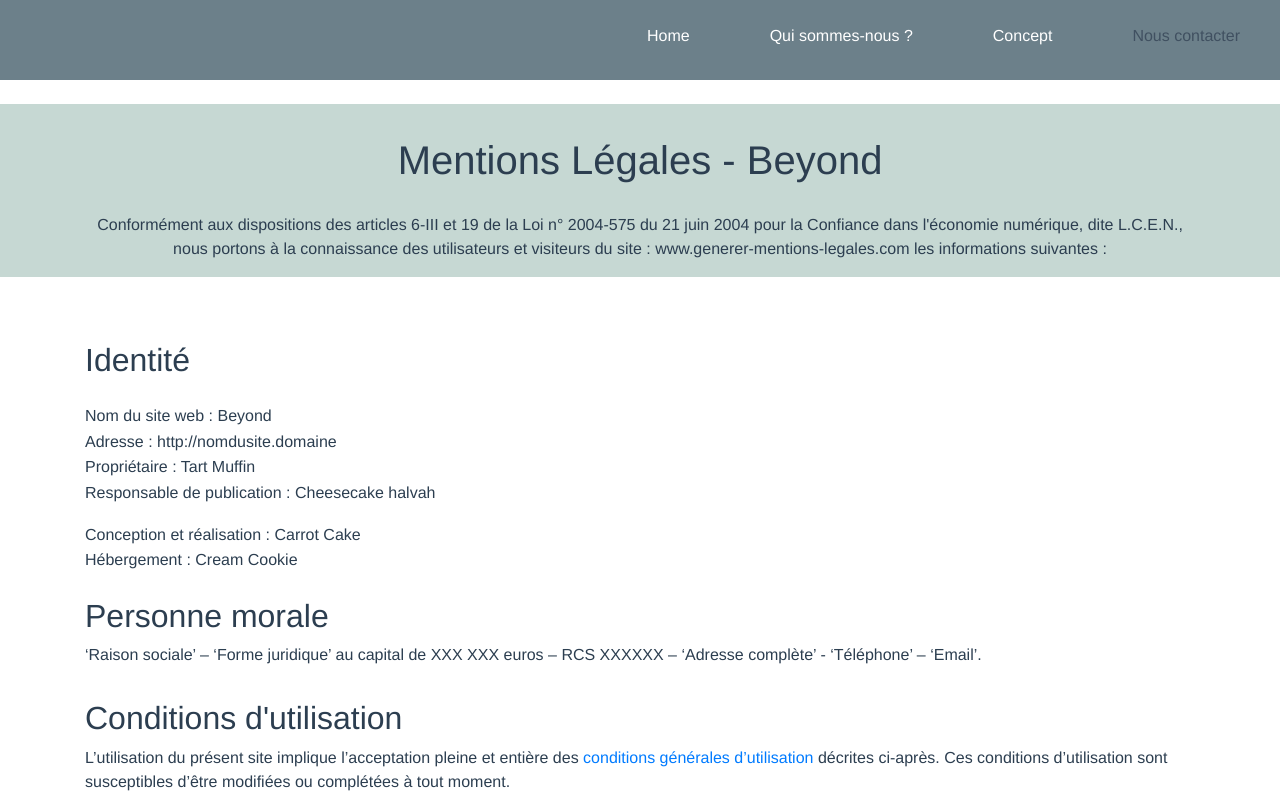
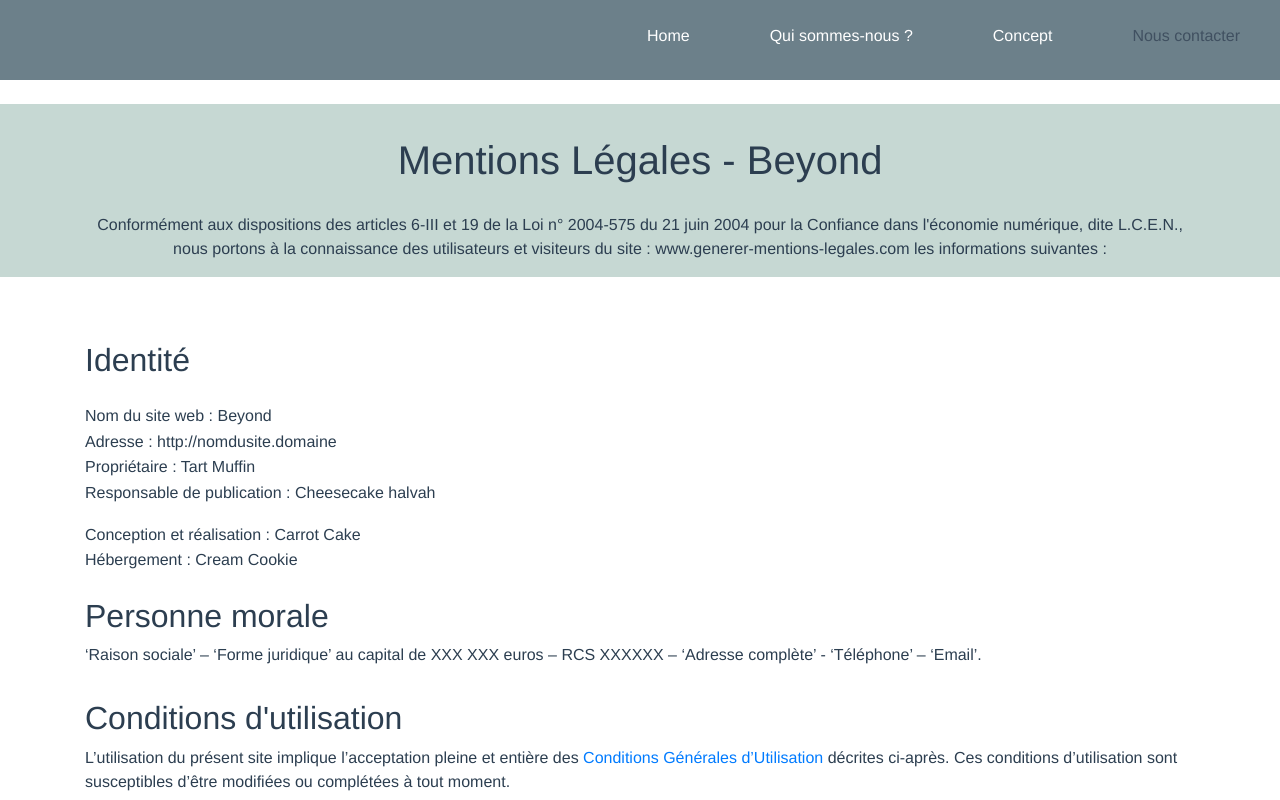
Before and after one commit to chmullerweb/beyond, a Vue app in the folder beyond_rh/: page /mentionsLegales in a window 1280 px wide. Shown: the top 800 px of the page. Built offline with nearby package versions, Linux system fonts and the light colour scheme; what @braid/vue-formulate would draw is missing.

Commit message:
Update mentions.vue
ok majuscules

```diff
--- a/beyond_rh/src/pages/mentions.vue
+++ b/beyond_rh/src/pages/mentions.vue
@@ -29,7 +29,7 @@
       <p>
         L’utilisation du présent site implique l’acceptation pleine et entière
         des
-        <router-link to="/cgu">conditions générales d’utilisation</router-link>
+        <router-link to="/cgu">Conditions Générales d’Utilisation</router-link>
         décrites ci-après. Ces conditions d’utilisation sont susceptibles d’être
         modifiées ou complétées à tout moment.
       </p>
```
